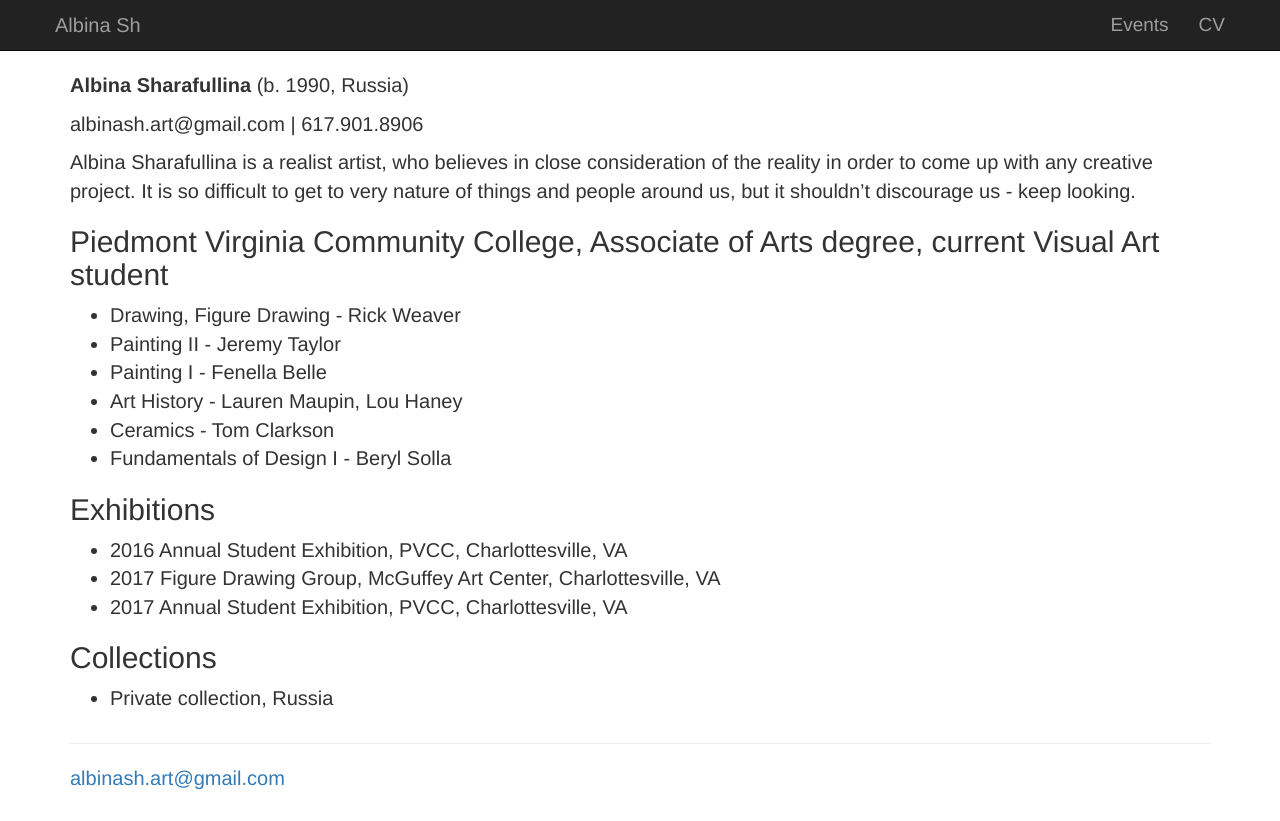
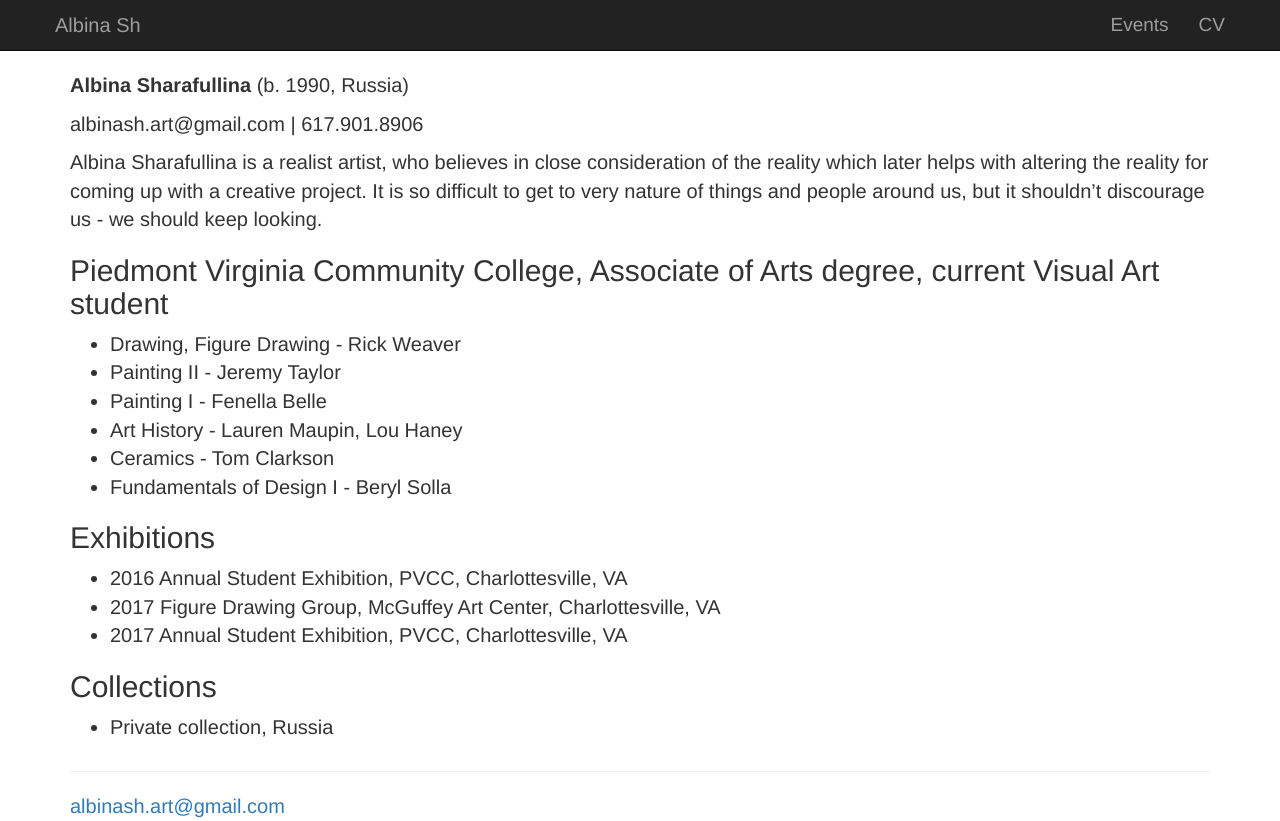
Before and after one commit to albinash-art/albinash-art.github.io, a Jekyll site: the page built from cv.md, in a window 1280 px wide. Shown: the top 821 px of the page. Built offline with Jekyll 4.4.1, drawn with Linux system fonts in a browser that asks for light colours; grey boxes are pictures that could not be loaded.

Commit message:
Update cv.md

```diff
--- a/cv.md
+++ b/cv.md
@@ -7,7 +7,7 @@ layout: default
 
 albinash.art@gmail.com \| 617.901.8906
 
-Albina Sharafullina is a realist artist, who believes in close consideration of the reality in order to come up with any creative project. It is so difficult to get to very nature of things and people around us, but it shouldn’t discourage us - keep looking.
+Albina Sharafullina is a realist artist, who believes in close consideration of the reality which later helps with altering the reality for coming up with a creative project. It is so difficult to get to very nature of things and people around us, but it shouldn’t discourage us - we should keep looking.
 
 
 ## Piedmont Virginia Community College, Associate of Arts degree, current Visual Art student
```
